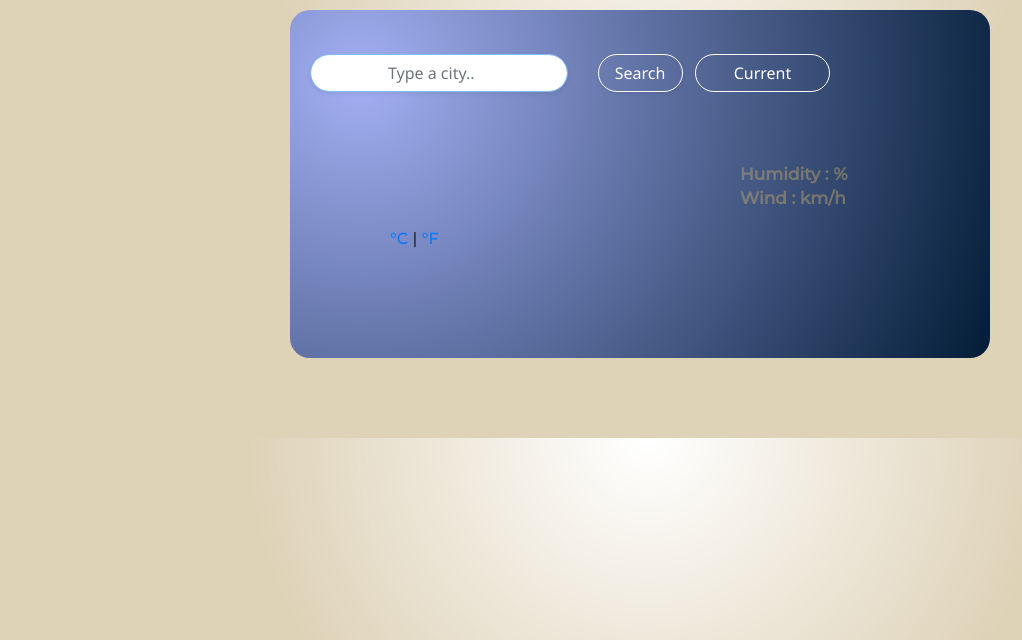
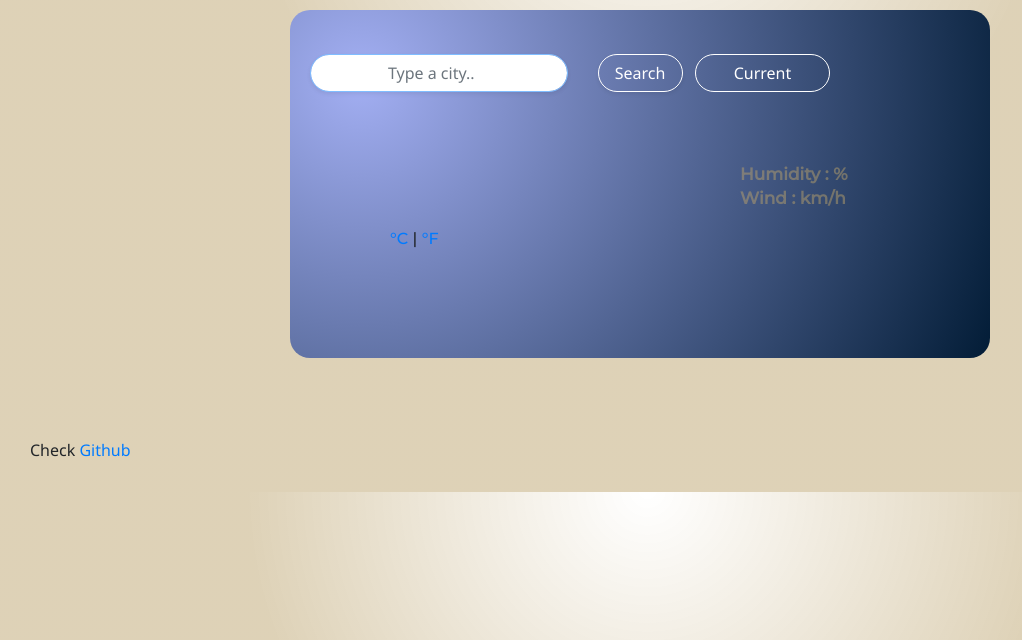
Before and after one commit to annescherzinger/SheCodesProjects, a plain HTML site: page index.html in a window 1280 px wide. Shown: the part 160-800 px from the top of the page, without its empty margins (0-1022 px from the left). Drawn offline with nearby package versions, Linux system fonts and the light colour scheme; a web font is replaced by a local one.

Commit message:
github link included

```diff
--- a/index.html
+++ b/index.html
@@ -98,6 +98,8 @@
         </div>
       </div>
     </div>
+
+Check <a href="https://github.com/annescherzinger/SheCodesProjects"> Github </a>
     <script src="javascript.js"></script>
   </body>
 </html>
```
